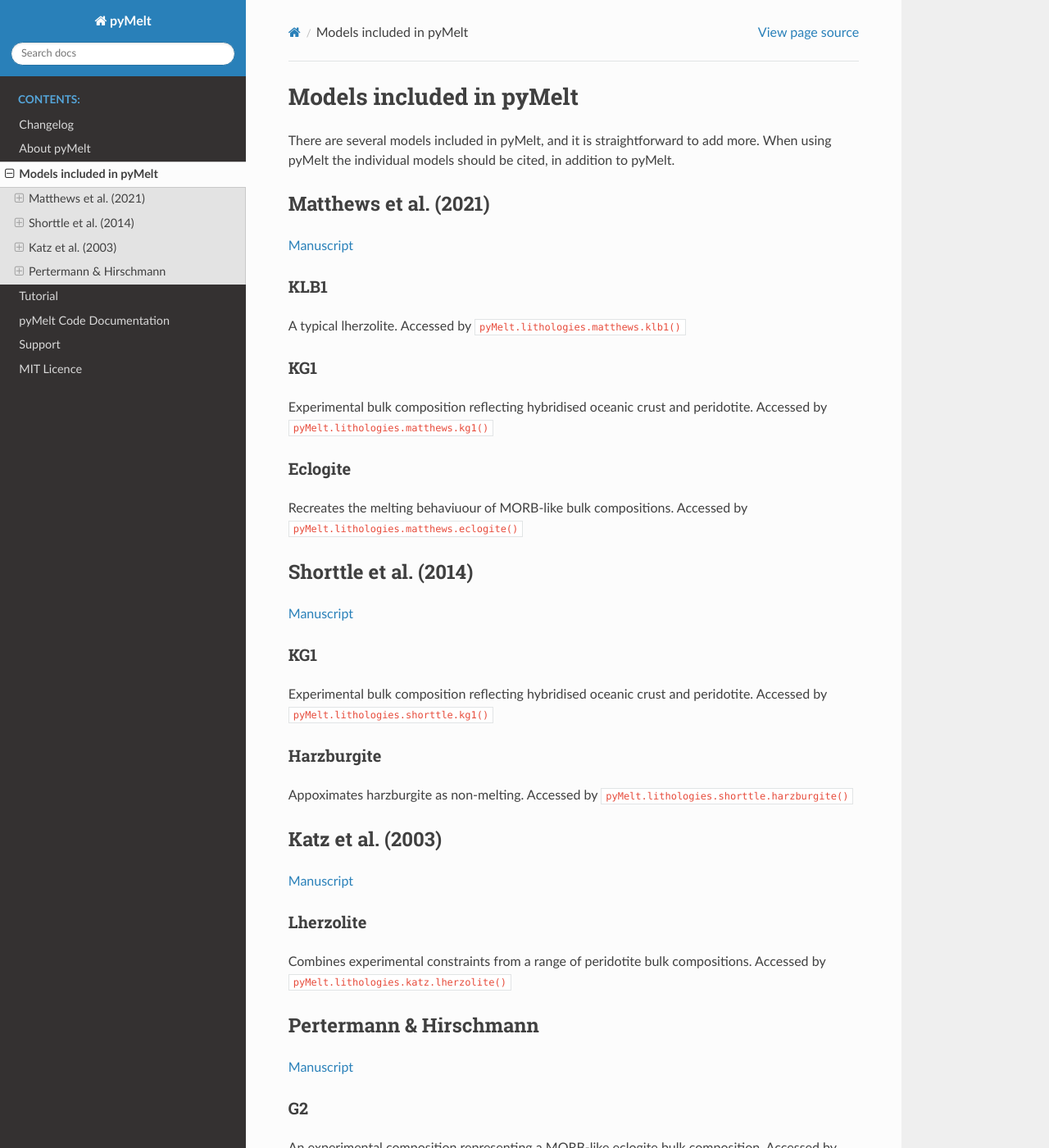
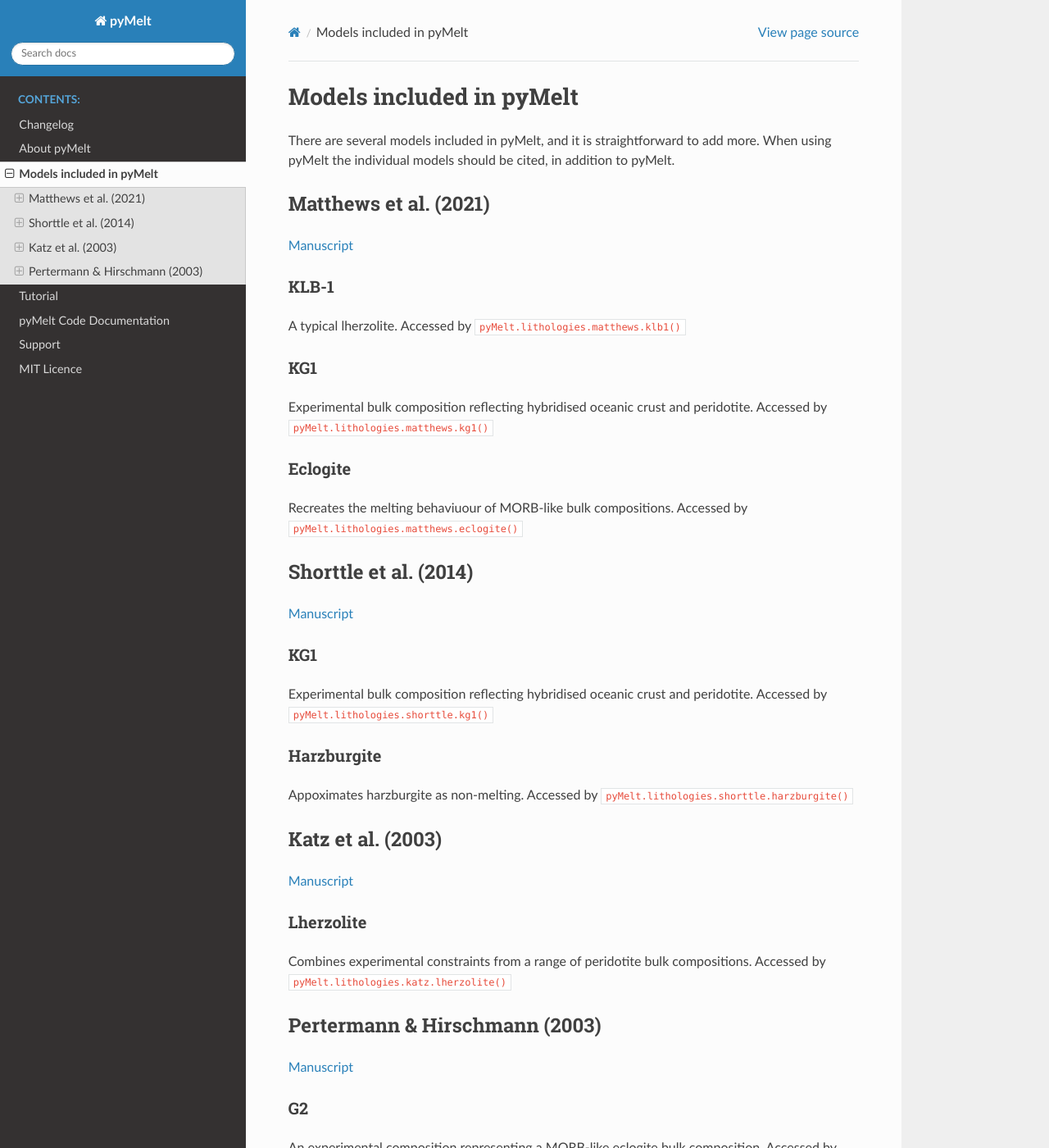
Before and after one commit to simonwmatthews/pyMelt, a Sphinx documentation site: the page built from docs/source/models.rst, in a window 1280 px wide and 1400 px high. Shown: the whole window at 82% size. Built offline with Sphinx 7.4.7 and the Read the Docs theme 2.0.0, drawn with Linux system fonts in a browser that asks for light colours; formulas are drawn with MathJax 3.

Commit message:
Update models.rst

```diff
--- a/docs/source/models.rst
+++ b/docs/source/models.rst
@@ -9,7 +9,7 @@
 ----------------------
 `Manuscript <https://doi.org/10.1029/2020GC009157>`_
 
-KLB1
+KLB-1
 ^^^^
 A typical lherzolite. Accessed by ``pyMelt.lithologies.matthews.klb1()``
 
@@ -46,7 +46,7 @@
 Combines experimental constraints from a range of peridotite bulk compositions.
 Accessed by ``pyMelt.lithologies.katz.lherzolite()``
 
-Pertermann & Hirschmann
+Pertermann & Hirschmann (2003)
 -----------------------
 `Manuscript <https://doi.org/10.1093/petrology/egg074>`_
 
```
